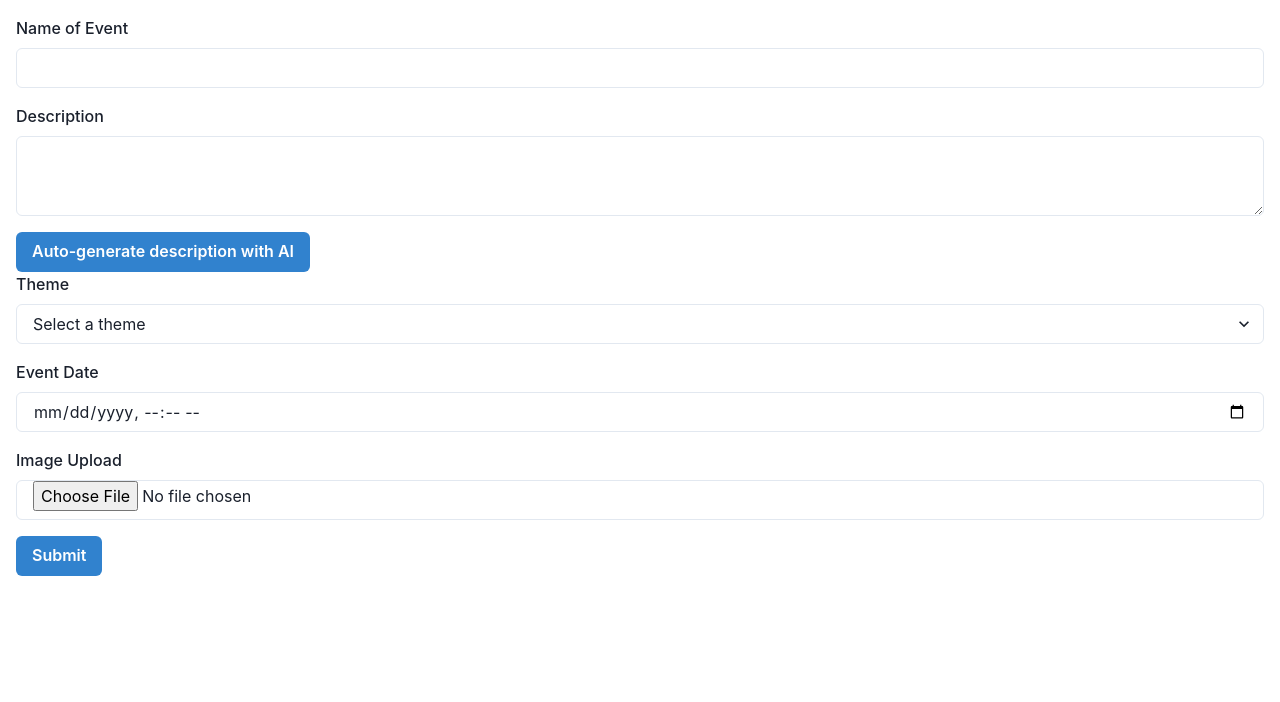
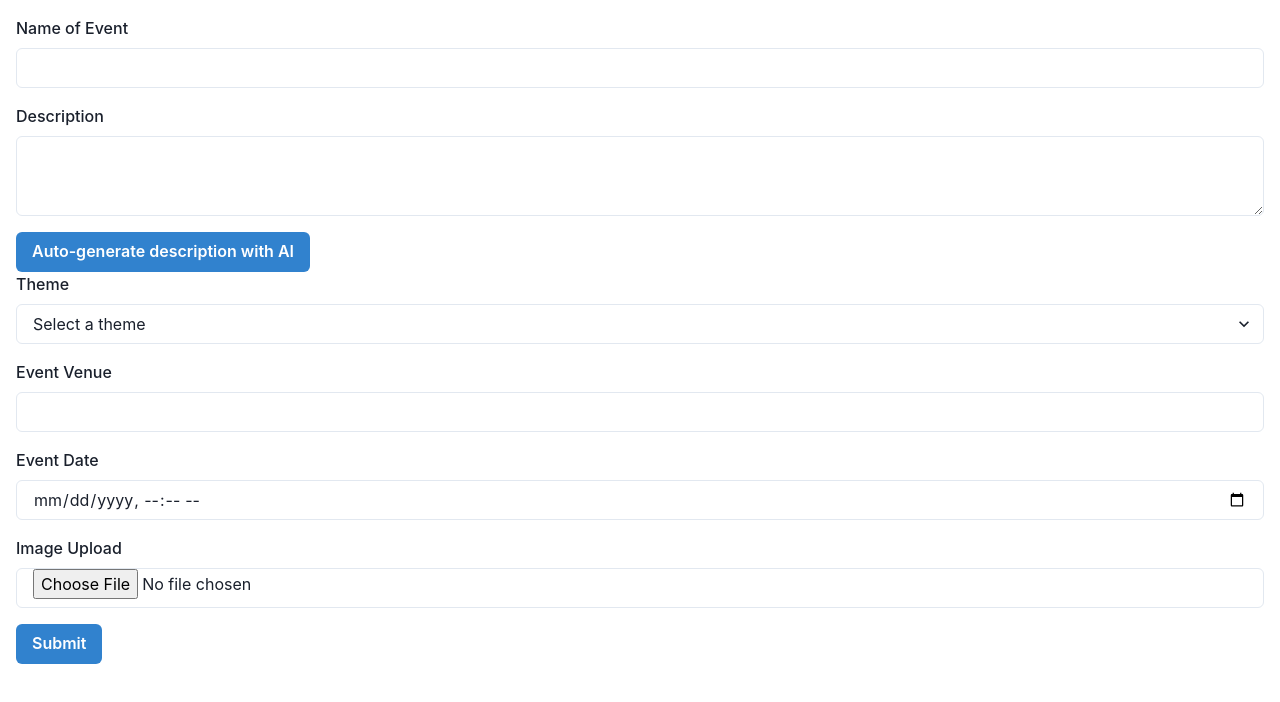
Before and after one commit to Sandeep228/Eventify, a React (Create React App) app: page /form in a window 1280 px wide. Shown: the top 702 px of the page. Built offline with nearby package versions, Linux system fonts and the light colour scheme.

Commit message:
added venue

```diff
--- a/src/components/Event.js
+++ b/src/components/Event.js
@@ -19,6 +19,7 @@ function Event() {
             createdAt
             eventUrl
             eventDate
+            venue
             host{
               name
             }
@@ -93,6 +94,7 @@ function Event() {
                   theme: {node.theme}
                   Name: {node?.host?.name}
                   eventUrl: {node.eventUrl}
+                  venue: {node.venue}
                   <p>-------</p>
                 </Text>
               ))}
--- a/src/components/Form.js
+++ b/src/components/Form.js
@@ -41,6 +41,7 @@ function Form() {
     description: "",
     theme: "",
     eventDate: "",
+    venue:"",
     image: null,
   });
   const [isUploading, setIsUploading] = useState(false);
@@ -179,6 +180,7 @@ function Form() {
     const theme = formData.theme;
     const eventDate = formData.eventDate;
     const eventUrl = formData.image;
+    const venue = formData.venue;
     const publishedAt = dateFormatter(Date.now())
     const userID = await getUserByEmailID(email);
 
@@ -201,6 +203,7 @@ function Form() {
             publishedAt: publishedAt,
             theme: theme,
             eventUrl: eventUrl,
+            venue: venue,
             host: userID
           },
         }),
@@ -225,6 +228,7 @@ function Form() {
       description: "",
       theme: "",
       eventDate: "",
+      venue:"",
       image: null,
     });
   };
@@ -277,6 +281,14 @@ function Form() {
             </Select>
           </FormControl>
           <FormControl mb={4}>
+            <FormLabel>Event Venue</FormLabel>
+            <Input
+              type="text"
+              value={formData.venue}
+              onChange={(e) => handleInputChange("venue", e.target.value)}
+            />
+          </FormControl>
+          <FormControl mb={4}>
             <FormLabel>Event Date</FormLabel>
             <Input
               type="datetime-local"
--- a/src/components/MyEvents.js
+++ b/src/components/MyEvents.js
@@ -24,6 +24,7 @@ const MyEvents = () => {
                 createdAt
                 eventUrl
                 eventDate
+                venue
                 theme
               }
             }
@@ -108,6 +109,7 @@ const MyEvents = () => {
              Evevnt Date: {node.eventDate}
              theme: {node.theme}
              eventUrl: {node.eventUrl}
+             venue: {node.venue}
              <Button onClick={() => handleEventID(node.id)}>Delete</Button>
            </Text>
          ))}
```
